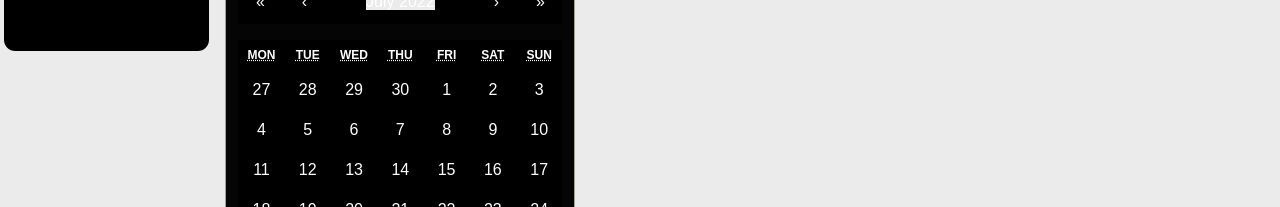
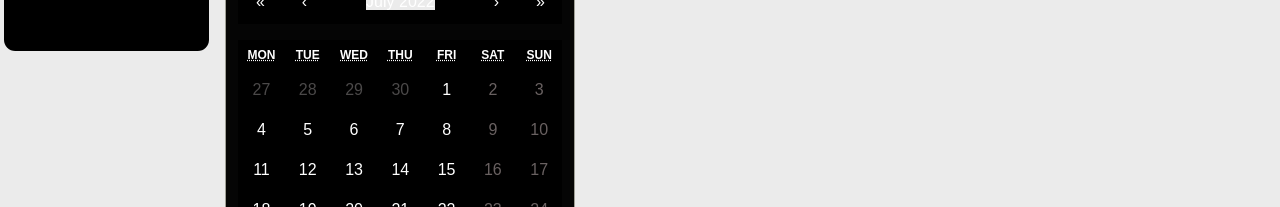
Before and after one commit to GP-43/homeaway-frontend, a React (Create React App) app: page /admin/dashboard in a window 1280 px wide. Shown: the part 745-952 px from the top of the page. Built offline with nearby package versions, Linux system fonts and the light colour scheme.

Commit message:
Calendar Done
Review

```diff
--- a/src/assets/styles/partials/admin/_admin-calendar.scss
+++ b/src/assets/styles/partials/admin/_admin-calendar.scss
@@ -93,6 +93,7 @@
     text-align: center;
     text-transform: uppercase;
     font-weight: bold;
+    color: white;
     font-size: 0.75em;
     background-color: #000000;
   }
@@ -104,19 +105,23 @@
   .react-calendar__month-view__weekNumbers .react-calendar__tile {
     display: flex;
     align-items: center;
+    color: white;
     background-color: #000000;
     justify-content: center;
     font-size: 0.75em;
     font-weight: bold;
     padding: calc(0.75em / 0.75) calc(0.5em / 0.75);
   }
+  .react-calendar__month-view__days__day{
+    color: white;
+  }
   .react-calendar__month-view__days__day--weekend {
     /* color: #d10000; */
-    color: white;
+    color: rgb(105, 97, 97);
     background-color: #000000;
   }
   .react-calendar__month-view__days__day--neighboringMonth {
-    color: white;
+    color: rgb(75, 73, 73);
     background-color: #000000;
   }
   .react-calendar__year-view .react-calendar__tile,
@@ -129,9 +134,11 @@
     text-align: center;
     padding: 0.75em 0.5em;
     background-color: #000000;
+
   }
   .react-calendar__tile:disabled {
     background-color: #f0f0f0;
+
   }
   .react-calendar__tile:enabled:hover,
   .react-calendar__tile:enabled:focus {
@@ -165,5 +172,5 @@
   }
   abbr{
     background-color: #000000;
-    color: white;
+
   }
```
